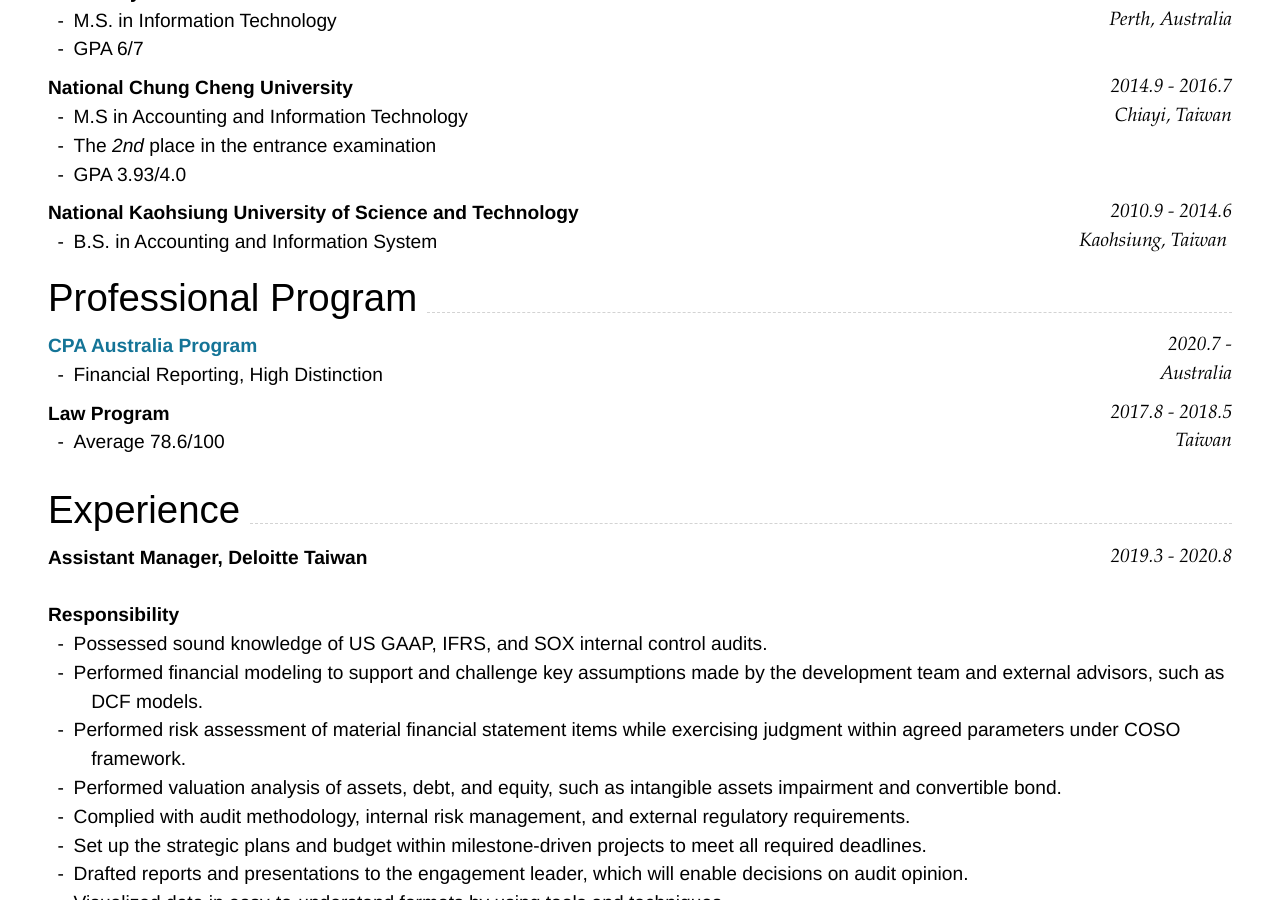
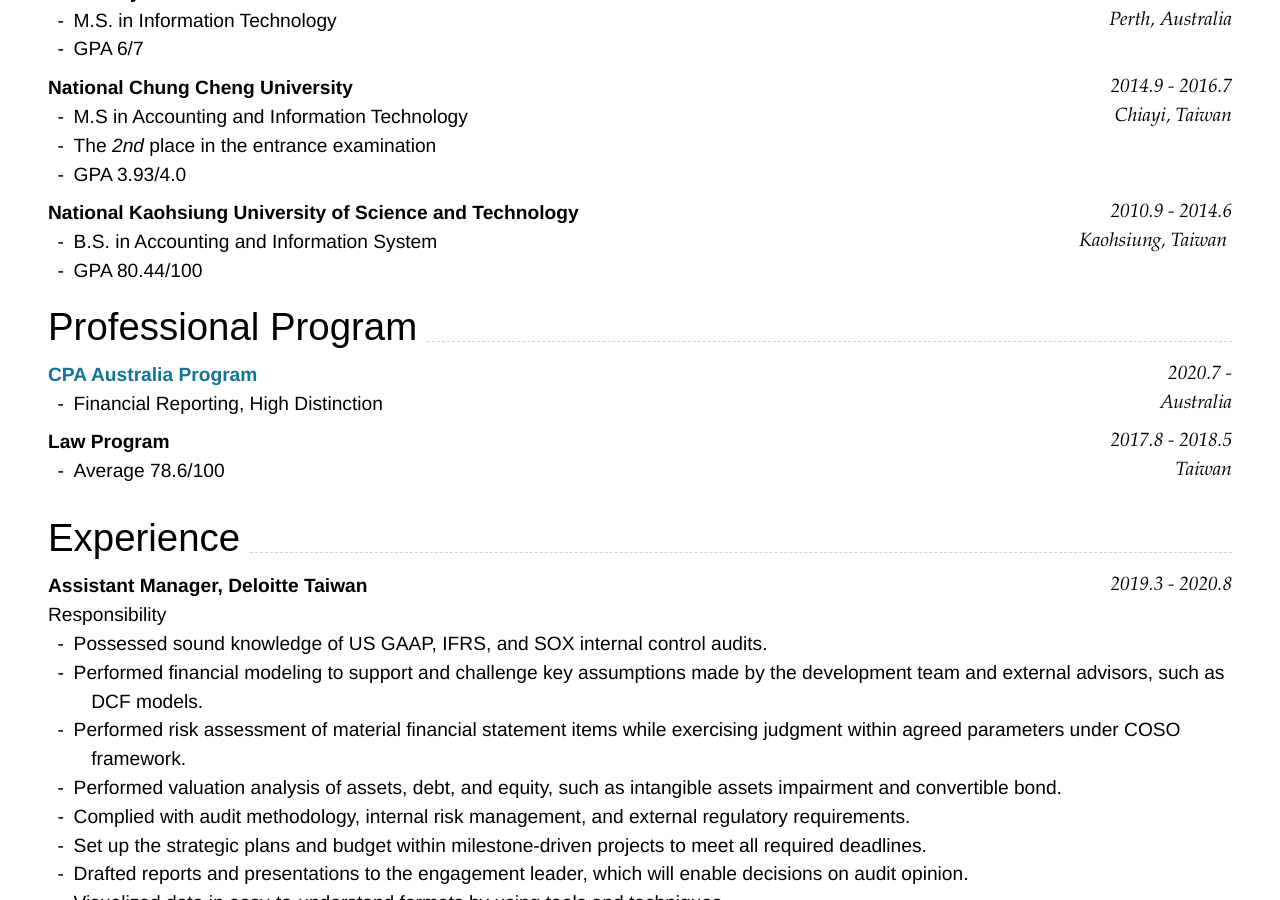
Before and after one commit to HUIXIN-TW/Resume, a Jekyll site: the page built from index.md, in a window 1280 px wide and 900 px high, scrolled down 312 px. Built offline with Jekyll 4.4.1, drawn with Linux system fonts in a browser that asks for light colours; nearby versions of some CDN libraries.

Commit message:
Update index.md

````diff
--- a/index.md
+++ b/index.md
@@ -47,6 +47,7 @@ Chiayi, Taiwan
 Kaohsiung, Taiwan
 ```
 - B.S. in Accounting and Information System
+- GPA 80.44/100
 
 ## Professional Program
 
@@ -68,10 +69,9 @@ Taiwan
 
 ## Experience
 
-#### **Assistant Manager, Deloitte Taiwan** `2019.3 - 2020.8`
-<br>
+### **Assistant Manager, Deloitte Taiwan** `2019.3 - 2020.8`
 
-**Responsibility**
+Responsibility
 - Possessed sound knowledge of US GAAP, IFRS, and SOX internal control audits.
 - Performed financial modeling to support and challenge key assumptions made by the development team and external advisors, such as DCF models.
 - Performed risk assessment of material financial statement items while exercising judgment within agreed parameters under COSO framework.
@@ -87,7 +87,7 @@ Taiwan
 - Utilized IT skills for data cleaning, manipulation, and mapping - Microsoft Excel, Power BI
 <br>
 
-**Leadership**
+Leadership
 - Leaded 4 members and managed audit plan for a listed companies
 - Supervise, coach, and develop junior members of staff within teams, on client premises, and in the office.
 - Drafted reports and presentations to the engagement leader, which will enable decisions on audit opinion.
@@ -95,15 +95,14 @@ Taiwan
 - Conducted client interviews and led internal meetings to facilitate effective audit planning and execution.
 <br>
 
-**Industry Experiences**
+Industry Experiences
 - Medical Manufacturing, listed Taipei Exchange and NASDAQ
 - Telecommunication, listed Taipei Exchange and NASDAQ
 <br>
 
-#### **Staff - Senior Associate, PwC Taiwan** `2016.9 - 2019.2`
-<br>
+### **Staff - Senior Associate, PwC Taiwan** `2016.9 - 2019.2`
 
-**Responsibility**
+Responsibility
 - Conducted in Biotechnology Industry initial public offering project.
 - Evaluated investment profile including local/international, public/private stocks, and bonds by natures under IFRS9.
 - Evaluated derivative financial instruments.
@@ -117,21 +116,21 @@ Taiwan
 - Assisting in preparing the company and branches year-end audit, with constant monitoring of internal controls for Taiwan and overseas branch offices:12 days in Dongguan, 17 days in Shanghai, 2 days in Nanjing, 3days in Wuhan and 12 days in New Jersey and Memphis.
 <br>
 
-**Leadership**
+Leadership
 - Initiated plans before auditing, and managed a project, then assign tasks to team member based on priority
 - Leaded 2 members and managed audit plan for a listed companies
 <br>
 
-**Industry Experiences**
+Industry Experiences
 - Medical Manufacturing, Investment, Advertising, Hospitality, Clothing Manufacturing
 <br>
 
-### **Instructor, Tekom Technologies, Inc** `2016.3 - 2016.6`
+### Instructor, Tekom Technologies, Inc `2016.3 - 2016.6`
 - Provided guidance
 - Initiated study planning for students
 <br>
 
-### **Facilitator, National Chung Cheng University** `2015.2 - 2016.6`
+### Facilitator, National Chung Cheng University `2015.2 - 2016.6`
 - Provided guidance and handouts
 - Assisted Professor and gave students instructions
 <br>
````
